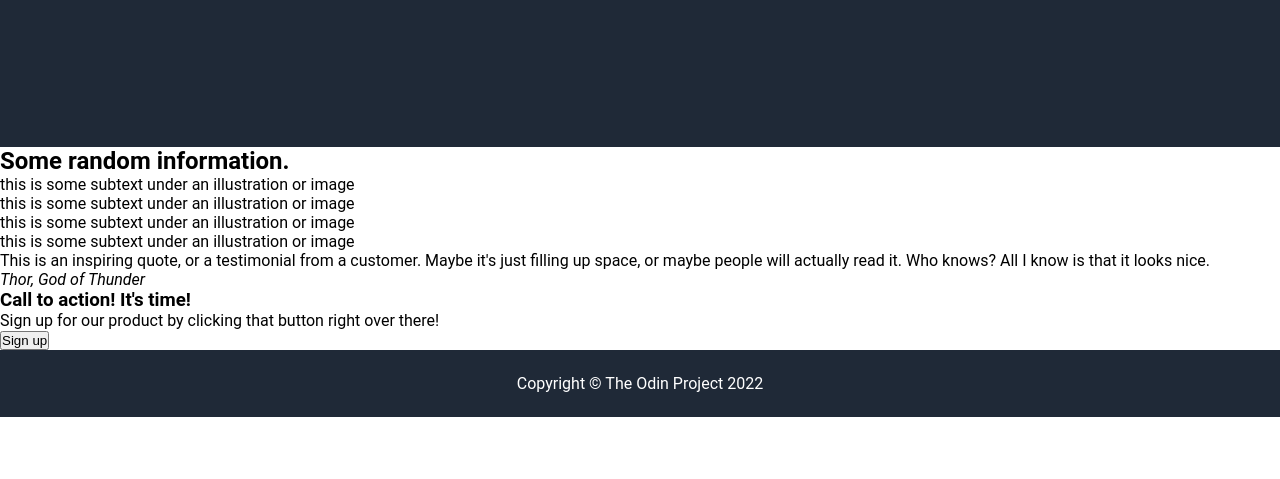
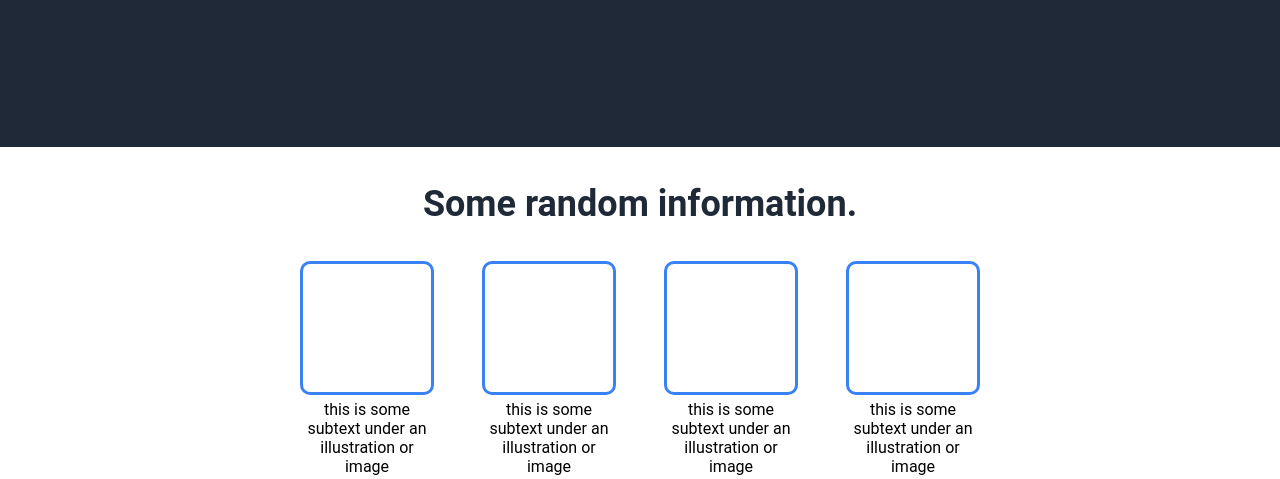
Before and after one commit to meuzishun/landing-page, a plain HTML site: page index.html in a window 1280 px wide. Shown: the part 449-928 px from the top of the page. Before the commit the page ends 866 px from the top, so only its background shows below. Drawn offline with Linux system fonts and the light colour scheme.

Commit message:
Add information styles

```diff
--- a/style.css
+++ b/style.css
@@ -89,6 +89,43 @@ section.hero .image-container img {
 }
 
 /* Info styles */
+section.info {
+  margin: 0 300px;
+  padding-bottom: 150px;
+  display: flex;
+  flex-direction: column;
+  align-items: center;
+}
+
+section.info h2 {
+  font-size: 36px;
+  font-weight: extra-bold;
+  color: #1f2937;
+  padding: 1em;
+}
+
+section.info .item-container {
+  display: flex;
+  justify-content: center;
+  gap: 48px;
+}
+
+.item {
+  flex: 1;
+  display: flex;
+  flex-direction: column;
+}
+
+.item .bordered-content {
+  aspect-ratio: 1;
+  border: 3px solid #3882f6;
+  border-radius: 10px;
+}
+
+.item p {
+  padding-top: 5px;
+  text-align: center;
+}
 
 /* Quote styles */
 
```
